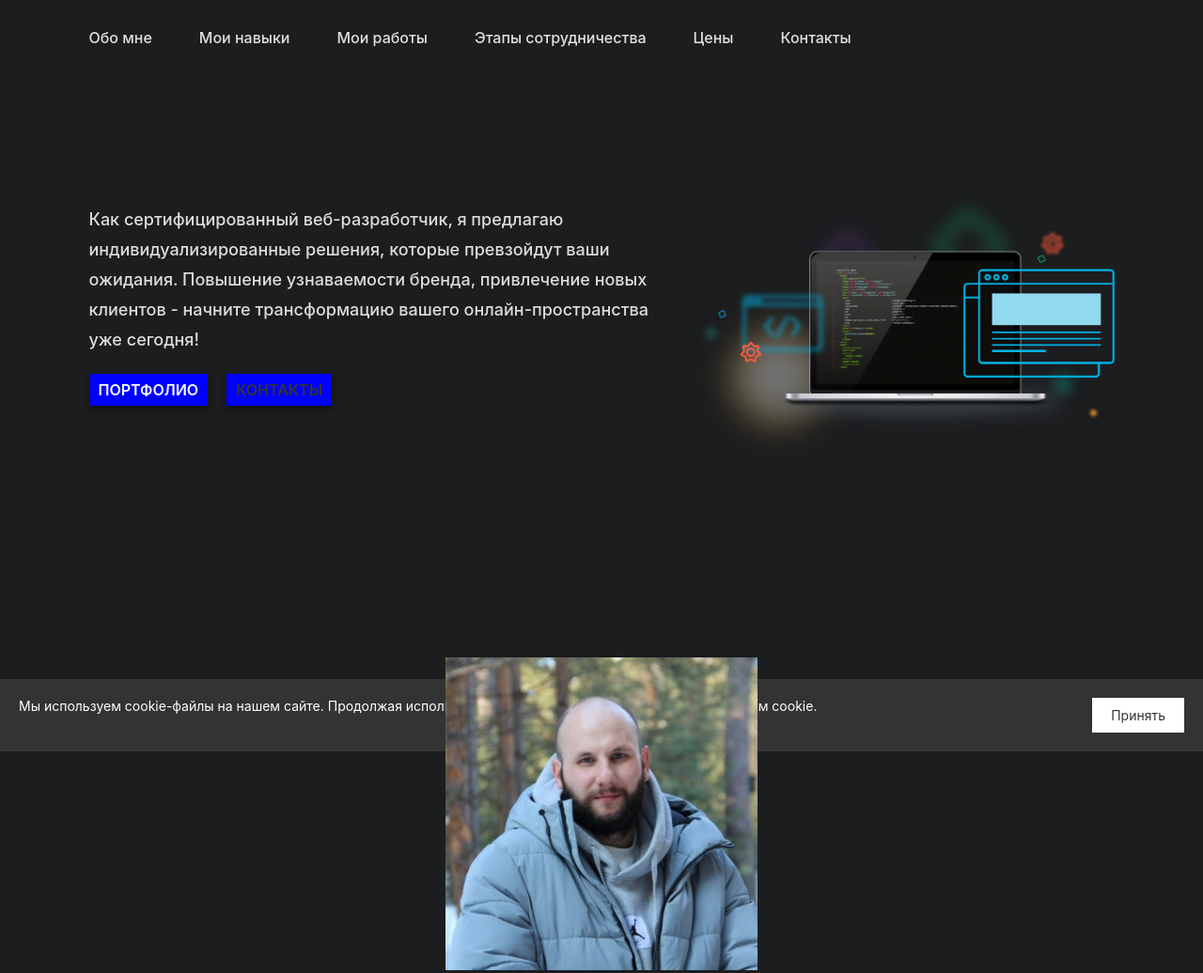
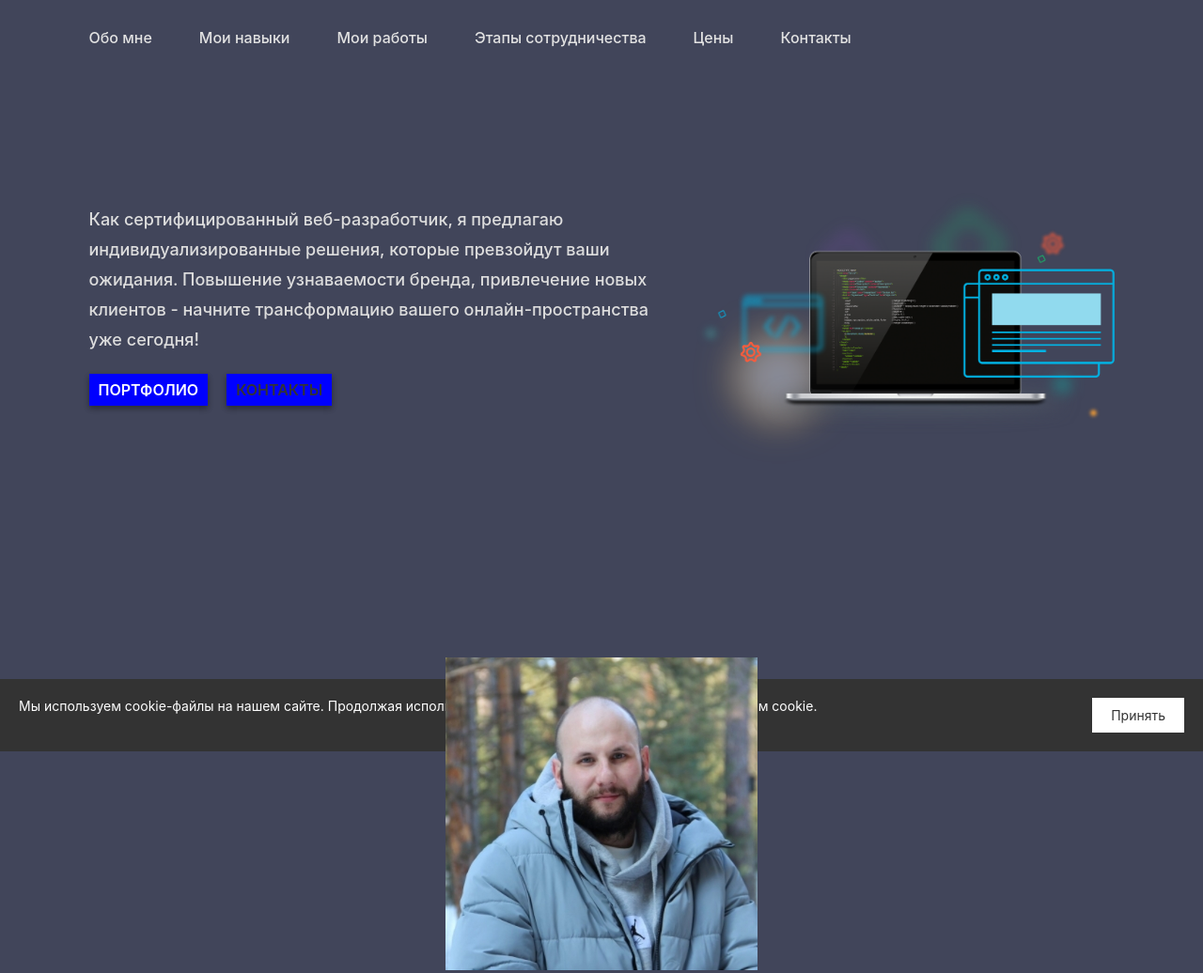
Before and after one commit to RZhurakovskiy/my-portfolio-test, a plain HTML site: page index.html in a window 1280 px wide. Shown: the top 1036 px of the page at 94% size. Drawn offline with nearby package versions, Linux system fonts and the light colour scheme.

Commit message:
Update style.css

```diff
--- a/css/style.css
+++ b/css/style.css
@@ -71,7 +71,7 @@ body:not(.preloader-active) .content {
 /* base */
 body {
     font-family: -apple-system, BlinkMacSystemFont, "Segoe UI", Roboto, "Helvetica Neue", Arial, sans-serif;
-    background-color: #1c1d1f;
+    background-color: #41455A;
     color: #ddd;
 }
 /* main {
```
